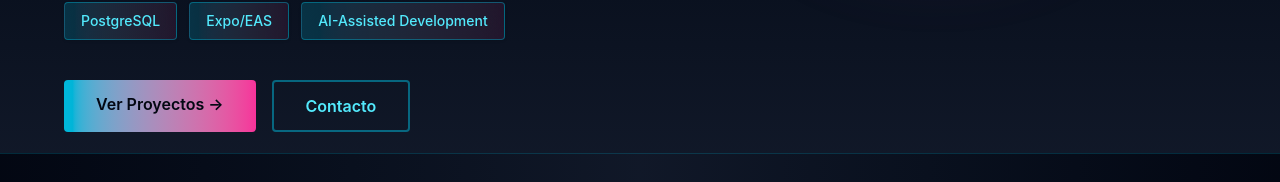
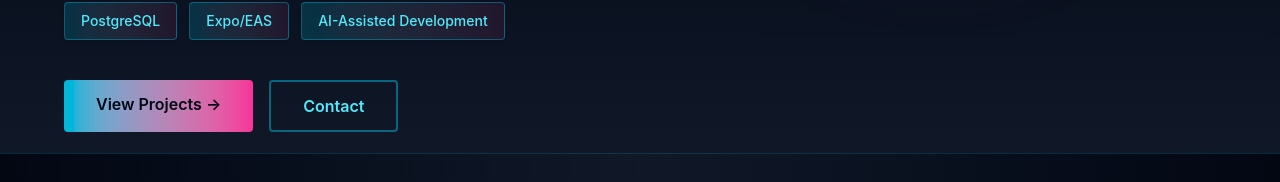
Before and after one commit to gerard-11/Mi-Portafolio, a React (Vite) app: page / in a window 1280 px wide. Shown: the part 724-906 px from the top of the page. Built offline with nearby package versions, Linux system fonts and the light colour scheme.

Commit message:
update view and contact button

```diff
--- a/src/components/HeroSection.jsx
+++ b/src/components/HeroSection.jsx
@@ -96,7 +96,7 @@ Building scalable business applications with modern frontend, backend, and AI-po
                             transition duration-300 ease-out
                             hover:shadow-lg hover:scale-105 active:scale-95"
                         >
-                            Ver Proyectos →
+                            View Projects →
                         </a>
                         <a
                             href="#contact"
@@ -105,7 +105,7 @@ Building scalable business applications with modern frontend, backend, and AI-po
                             transition duration-300 ease-out
                             hover:bg-cyan-500/10 hover:border-cyan-400 active:scale-95"
                         >
-                            Contacto
+                            Contact
                         </a>
                     </div>
                 </div>
```
